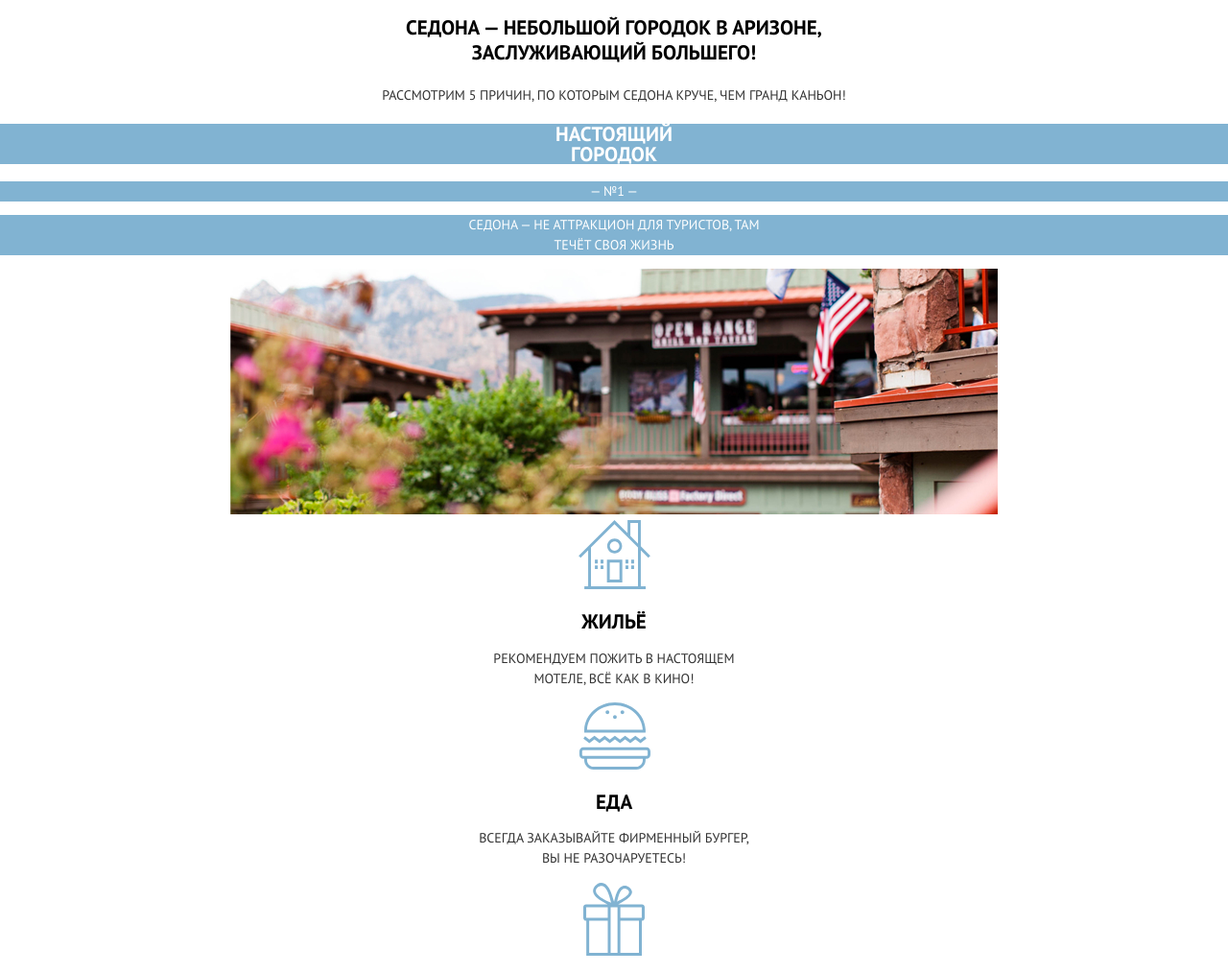
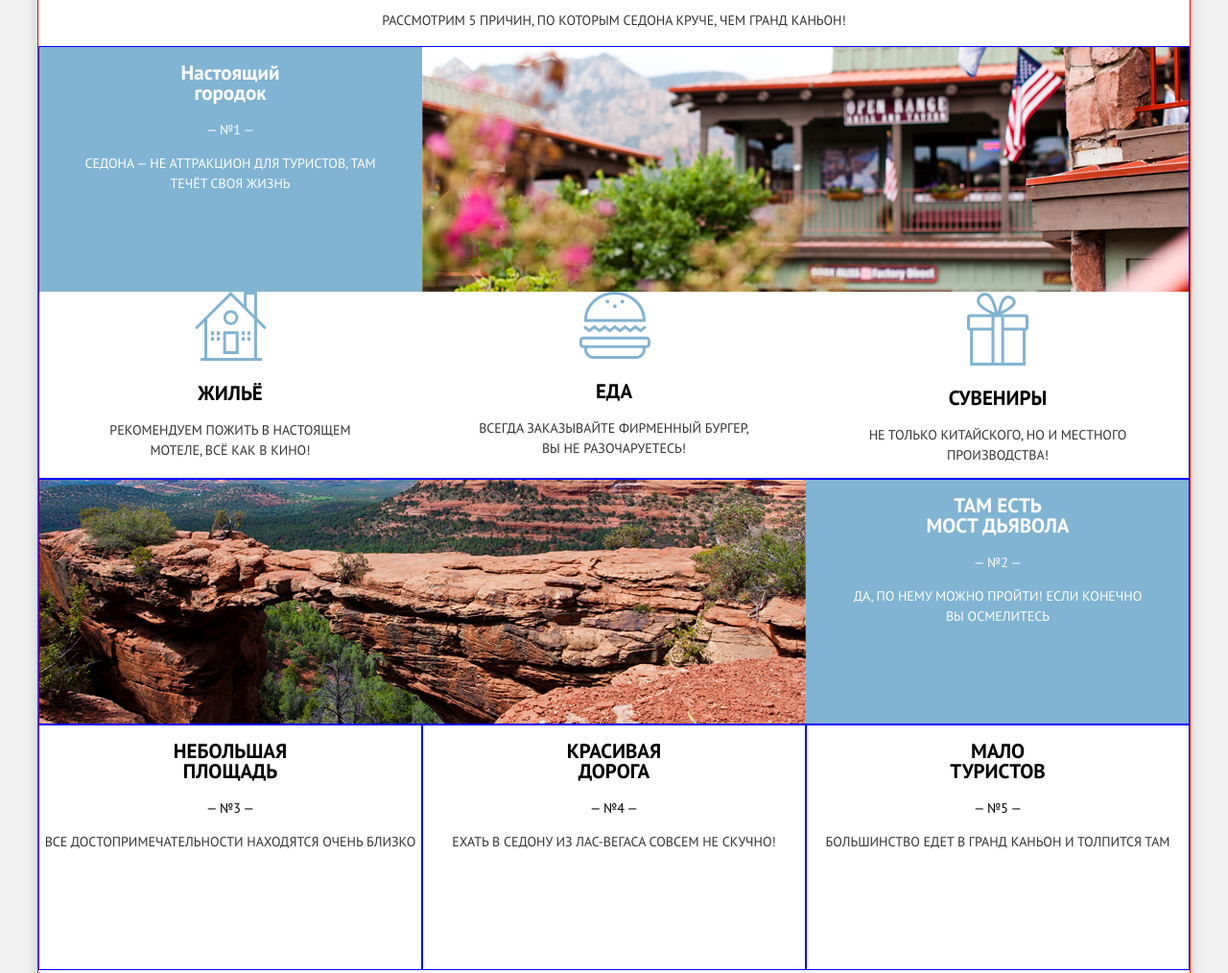
Before and after one commit to poisonousgirl/1473713-sedona-31, a plain HTML site: page index.html in a window 1280 px wide. Shown: the part 720-1734 px from the top of the page at 96% size. Drawn offline with Linux system fonts and the light colour scheme.

Commit message:
Сетка на гридах для главной страницы

```diff
--- a/css/style.css
+++ b/css/style.css
@@ -31,6 +31,7 @@
   --basic-seagul-dark: #5496BD;
   --basic-white-hover: rgba(255, 255, 255, 0.3);
   --basic-shadow: rgba(0, 1, 1, 0.15);
+  --box-shadow: rgba(0, 1, 1, 0.2);
 
   --special: #766357;
   --special-dark: #604E43;
@@ -40,7 +41,7 @@
 /*global*/
 
 .page-body {
-  min-width: 1200px;
+  width: 1200px;
   margin: 0 auto;
   padding: 0;
   font-family: "PT Sans", Arial, sans-serif;
@@ -51,9 +52,8 @@
   text-align: center;
   background-color: var(--basic-white);
 
+
   min-height: 100%;
-  display: grid;
-  grid-template-rows: min-content 1fr min-content;
   align-content: start;
 }
 
@@ -61,12 +61,6 @@
 img {
   max-width: 100%;
   height: auto;
-}
-
-/* GRID*/
-
-.page {
-  height: 100%;
 }
 
 /*отключение дефолтных иконок*/
@@ -87,10 +81,77 @@ input[type=date]::-webkit-calendar-picker-indicator {
   opacity: 0;
 }
 
+/* GRID */
+
+.page {
+  background-color: var(--basic-gray);
+  height: auto;
+}
+
+.container {
+  width: 1200px;
+  margin: 0 auto;
+  box-shadow: 0px 5px 15px var(--box-shadow);
+  min-height: 100vh;
+}
+
+.main-container {
+  display: grid;
+  grid-template-rows: min-content 1fr min-content;
+  align-content: start;
+}
+
+.reasons-list {
+  display: grid;
+  grid-template-columns:  1fr 1fr 1fr;
+  grid-template-rows: auto 1fr 1fr;
+}
+
+.reason-item:nth-child(1),
+.reason-item:nth-child(2) {
+  grid-column: 1 / -1;
+}
+
+.reason-item-wide{
+  display: grid;
+  grid-template-columns: repeat(3, 1fr);
+}
+.reason-item-text{
+  /*grid-column: ;*/
+}
+
+.reason-item-img {
+  grid-column: 2 / -1;
+}
+
+.advise-list {
+  display: grid;
+  grid-template-columns: repeat(3, 1fr);
+  grid-column: 1 / -1;
+}
+
+.reason-item-wide--second .reason-item-img {
+    grid-column: 1 / -2;
+}
+
+.reason-item-text {
+  background-color: var(--basic-seagul);
+}
+
+.search-measure-form {
+  display: grid;
+  grid-template-columns: repeat(4, 1fr);
+}
+
+.variables {
+  grid-column: -1/-3;
+}
+
+
 /*navigation*/
 
 .main-nav {
-  display: grid;
+  display: flex;
   font-size: 14px;
   line-height: 26px;
   text-transform: uppercase;
@@ -187,7 +248,6 @@ margin-top: 78px;
 .num-1, .num-2,
 .reason-description-1, .reason-description-2 {
   color: var(--basic-white);
-  background-color: var(--basic-seagul); /*временный фон для видимости шрифта*/
 }
 
 .advise-title {
@@ -233,6 +293,14 @@ background-size: 1200px 217px;
   box-sizing: border-box;
   border-radius: 2px;
   background: transparent;
+}
+
+.sort {
+  display: flex;
+}
+
+.sort-list {
+  display: flex;
 }
 
 .found-result {
@@ -321,6 +389,10 @@ background-size: 1200px 217px;
   margin: 0 auto;
 }
 /*footer*/
+
+.main-footer {
+  display: flex;
+}
 
 .footer-phone {
   text-decoration: none;
@@ -443,15 +515,16 @@ background-size: 1200px 217px;
 }
 
 .search-form {
+  position: absolute;
+  background-color: var(--basic-white);
   width: 568px;
   height: 395px;
-  margin: 0 auto;
   text-transform: uppercase;
   font-size: 14px;
   font-weight: 700;
   line-height: 26px;
   box-shadow: 0px 7px 15px var(--basic-shadow);
-  display: none;
+
 }
 
 .date-icon,
@@ -466,3 +539,23 @@ background-size: 1200px 217px;
   width: 346px;
   height: 38px;
 }
+
+/*========outlines========*/
+
+.container {
+  outline: 1px solid red;
+}
+.main-header {
+  outline: 1px solid greenyellow;
+  outline-offset: -1px;
+}
+
+.main-footer {
+  outline: 1px solid orange;
+  outline-offset: -1px;
+}
+
+.reasons-list > li {
+  outline: 1px solid blue;
+  outline-offset: -1px;
+}
--- a/index.html
+++ b/index.html
@@ -13,6 +13,7 @@
     <link rel="manifest" href="manifest.webmanifest">
   </head>
   <body class="page-body">
+    <div class="container main-container">
       <header class="main-header">
         <nav class="main-nav">
           <ul class="site-nav">
@@ -31,40 +32,43 @@
           <h1 class="visually-hidden">Welcome to Sedona</h1>
           <img src="img/welcome-to-sedona.svg" width="457" height="351" alt="Welcome to Sedona. Because the grand canyon sucks">
         </section>
-
           <h2 class="title-main">Седона — небольшой городок в Аризоне,<br> заслуживающий большего!</h2>
           <p class="title-main-description">Рассмотрим 5 причин, по которым Седона круче, чем гранд каньон!</p>
 
         <section class="5-reasons">
           <ul class="reasons-list">
-          <li class="reason-item">
-            <h2 class="title-reason-1">Настоящий<br> городок</h2>
+            <li class="reason-item reason-item-wide">
+              <div class="reason-item-text">
+                <h2 class=" title-reason title-reason-1">Настоящий<br> городок</h2>
                 <p class="num-1">— №1 —</p>
                 <p class="reason-description-1">Седона — не аттракцион для туристов, там<br> течёт своя жизнь</p>
-            <img src="img/content/restaurant.jpg" width="800" height="256" alt="Ресторан Open Range и американский флаг">
+              </div>
+              <img class="reason-item-img" src="img/content/restaurant.jpg" width="800" height="256" alt="Ресторан Open Range и американский флаг">
               <ul class="advise-list">
                 <li class="advise-item">
-                <img src="img/icons/house.svg" width="75" height="72" alt="иконка домика">
+                  <img class="adise-item-icon" src="img/icons/house.svg" width="75" height="72" alt="иконка домика">
                   <h2 class="advise-title">Жильё</h2>
                   <p class="advise-description">Рекомендуем пожить в настоящем<br> мотеле, всё как в кино!</p>
                 </li>
                 <li class="advise-item">
-                <img src="img/icons/burger.svg" width="75" height="70" alt="иконка бургера">
+                  <img class="adise-item-icon" src="img/icons/burger.svg" width="75" height="70" alt="иконка бургера">
                   <h2 class="advise-title">Еда</h2>
                   <p class="advise-description">Всегда заказывайте фирменный бургер,<br> вы не разочаруетесь!</p>
                 </li>
                 <li class="advise-item">
-                <img src="img/icons/present.svg" width="64" height="77" alt="иконка подарка">
+                  <img class="adise-item-icon" src="img/icons/present.svg" width="64" height="77" alt="иконка подарка">
                   <h2 class="advise-title">Сувениры</h2>
                   <p class="advise-description">Не только китайского, но и местного<br> производства!</p>
                 </li>
               </ul>
             </li>
-          <li class="reason-item">
-              <img src="img/content/devils-bridge.jpg" width="800" height="256" alt="Скала Devils Bridge">
-              <h2 class="title-reason-2">Там есть <br>Мост дьявола</h2>
+            <li class="reason-item reason-item-wide reason-item-wide--second">
+              <img class="reason-item-img" src="img/content/devils-bridge.jpg" width="800" height="256" alt="Скала Devils Bridge">
+              <div class="reason-item-text">
+                <h2 class="title-reason title-reason-2">Там есть <br>Мост дьявола</h2>
                 <p class="num-2">— №2 —</p>
                 <p class="reason-description-2">Да, по нему можно пройти! Если конечно<br> вы осмелитесь</p>
+              </div>
             </li>
             <li class="reason-item">
                 <h2 class="title-reason">небольшая <br>площадь</h2>
@@ -139,5 +143,6 @@
           </a>
         </section>
       </footer>
+    </div>
   </body>
 </html>
```
Lines whose indentation alone changed are shown as unchanged.
